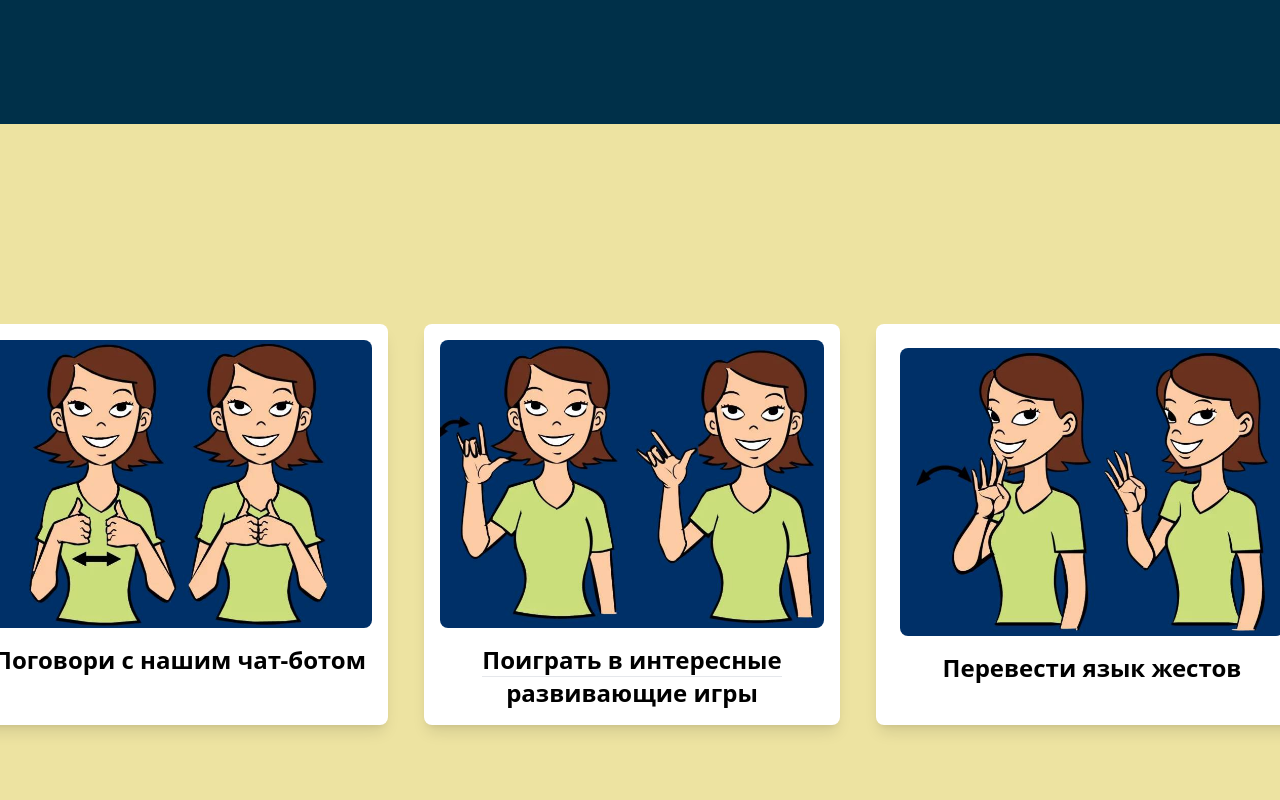
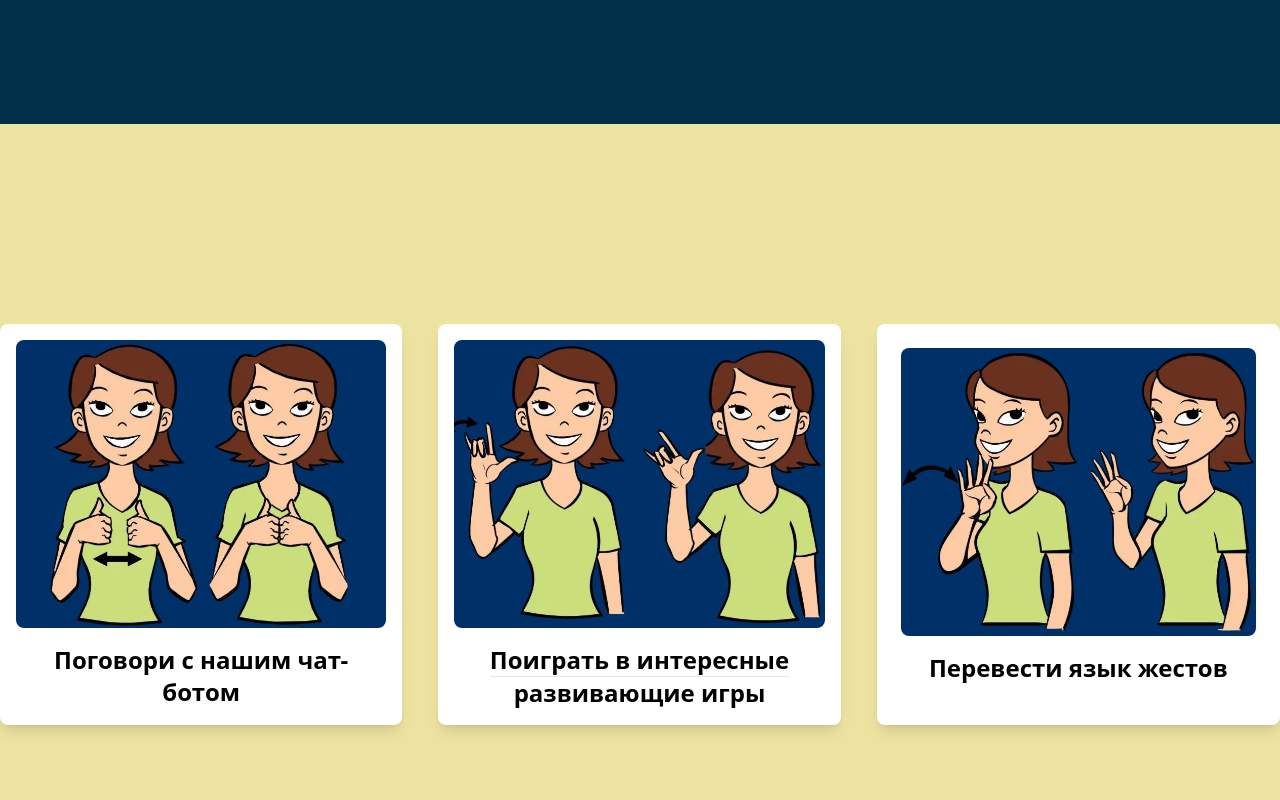
Before and after one commit to dibsnvas/shyraq-frontend, a React (Vite) app: page / in a window 1280 px wide. Shown: the part 740-1540 px from the top of the page. Built offline with nearby package versions, Linux system fonts and the light colour scheme; a web font is replaced by a local one.

Commit message:
responsible for pad

```diff
--- a/src/components/Body.tsx
+++ b/src/components/Body.tsx
@@ -20,24 +20,31 @@ function Body() {
 
   return (
     <div>
-      <div className="bg-customYellow text-2xl min-h-screen flex items-center justify-center sm:py-0 py-12">
-        <div className="flex flex-col sm:flex-row justify-center gap-9">
-          <div onClick={handleClick} className="bg-white p-4 rounded-lg shadow-lg cursor-pointer text-center flex flex-col items-center transition-transform transform hover:scale-95">
-            <div className="bg-white w-96 h-72 mb-4 rounded-lg">
+      <div className="bg-customYellow text-2xl min-h-screen flex items-center justify-center py-12">
+        <div className="flex flex-col md:flex-row justify-center gap-9">
+          <div
+            onClick={handleClick}
+            className="bg-white p-4 rounded-lg shadow-lg cursor-pointer text-center flex flex-col items-center transition-transform transform hover:scale-95 w-full md:w-1/3"
+          >
+            <div className="bg-white w-full h-72 mb-4 rounded-lg">
               <img src={main1} alt="Bot" className="w-full h-full object-cover rounded-lg" />
             </div>
-            <button onClick={handleToggle} aria-label="Toggle menu">
-            </button>
+            <button onClick={handleToggle} aria-label="Toggle menu"></button>
             <p className="font-bold">Поговори с нашим чат-ботом</p>
           </div>
-          <div className="bg-white p-4 rounded-lg shadow-lg cursor-pointer text-center flex flex-col items-center transition-transform transform hover:scale-95" onClick={handleClick1}>
-            <div className="bg-white w-96 h-72 mb-4 rounded-lg">
+          <div
+            className="bg-white p-4 rounded-lg shadow-lg cursor-pointer text-center flex flex-col items-center transition-transform transform hover:scale-95 w-full md:w-1/3"
+            onClick={handleClick1}
+          >
+            <div className="bg-white w-full h-72 mb-4 rounded-lg">
               <img src={B} alt="Arcade" className="w-full h-full object-cover rounded-lg"/>
             </div>
-            <p className="font-bold" >Поиграть в интересные <hr />развивающие игры</p>
+            <p className="font-bold">Поиграть в интересные <hr />развивающие игры</p>
           </div>
-          <div className="bg-white p-6 rounded-lg shadow-lg cursor-pointer text-center flex flex-col items-center transition-transform transform hover:scale-95">
-            <div className="bg-white w-96 h-72 mb-4 rounded-lg">
+          <div
+            className="bg-white p-6 rounded-lg shadow-lg cursor-pointer text-center flex flex-col items-center transition-transform transform hover:scale-95 w-full md:w-1/3"
+          >
+            <div className="bg-white w-full h-72 mb-4 rounded-lg">
               <img src={C} alt="Sign Language" className="w-full h-full object-cover rounded-lg" />
             </div>
             <p className="font-bold">Перевести язык жестов</p>
```
